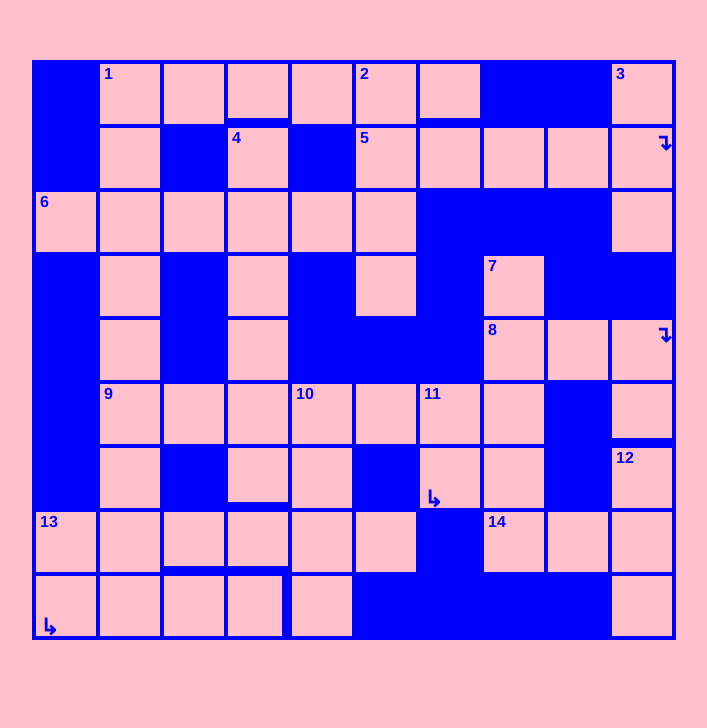
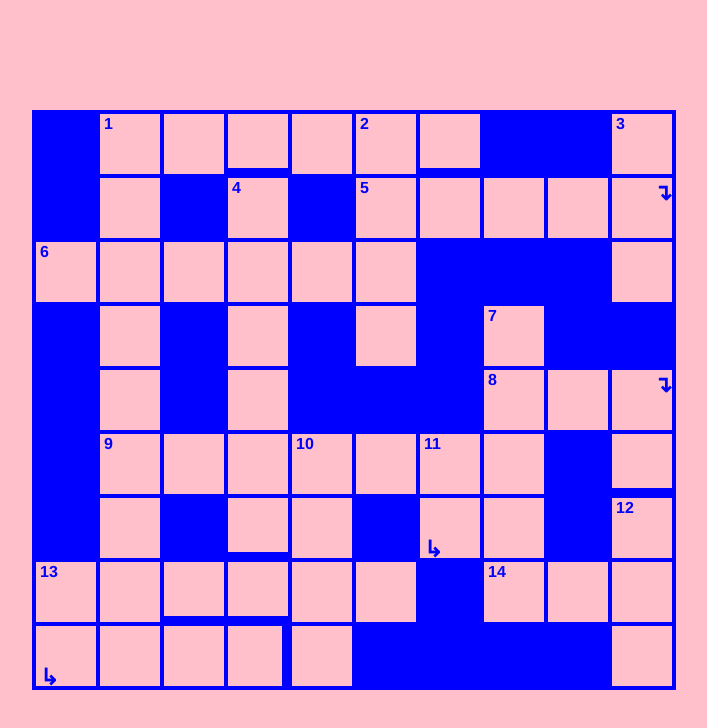
Before and after one commit to salmiak/kryss, a Vue app: page / in a window 1280 px wide. Shown: the top 728 px of the page, without its empty margins (286-993 px from the left). Built offline with nearby package versions, Linux system fonts and the light colour scheme.

Commit message:
Center pos of grid

```diff
--- a/src/App.vue
+++ b/src/App.vue
@@ -16,12 +16,20 @@ export default {
 </script>
 
 <style>
+* {
+  margin: 0;
+  padding: 0;
+}
 #app {
   font-family: Avenir, Helvetica, Arial, sans-serif;
   -webkit-font-smoothing: antialiased;
   -moz-osx-font-smoothing: grayscale;
   text-align: center;
   color: #2c3e50;
-  margin-top: 60px;
+  display: flex;
+  align-items: center;
+  justify-content: center;
+  min-height: 100vh;
+  min-width: 100vw;
 }
 </style>
```
